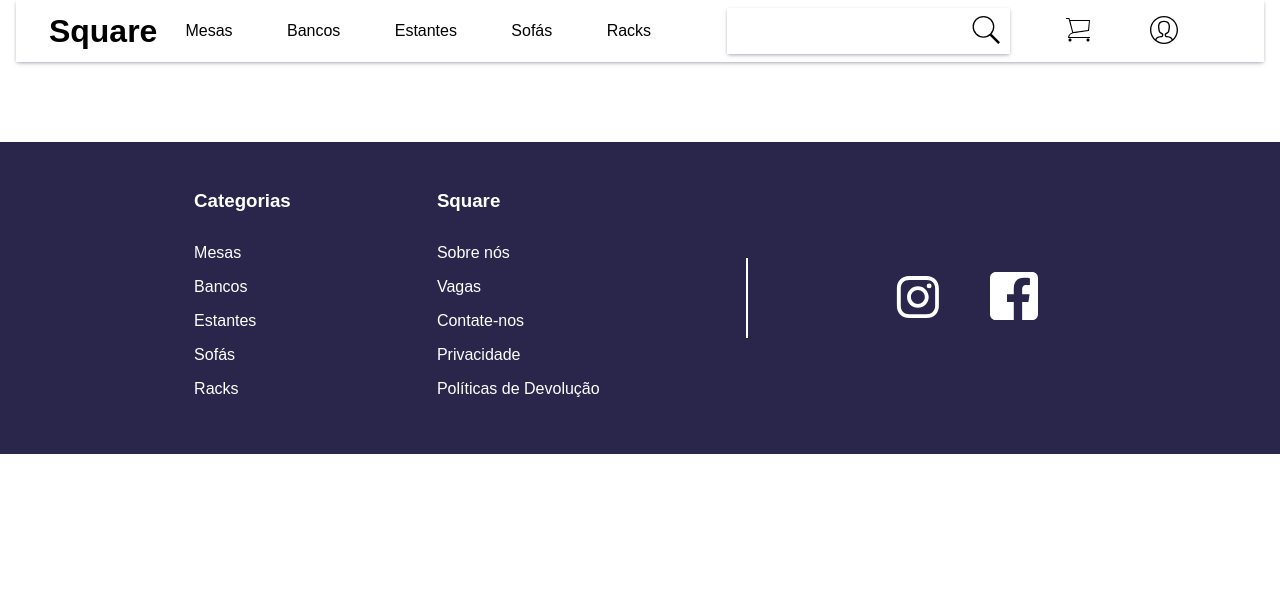
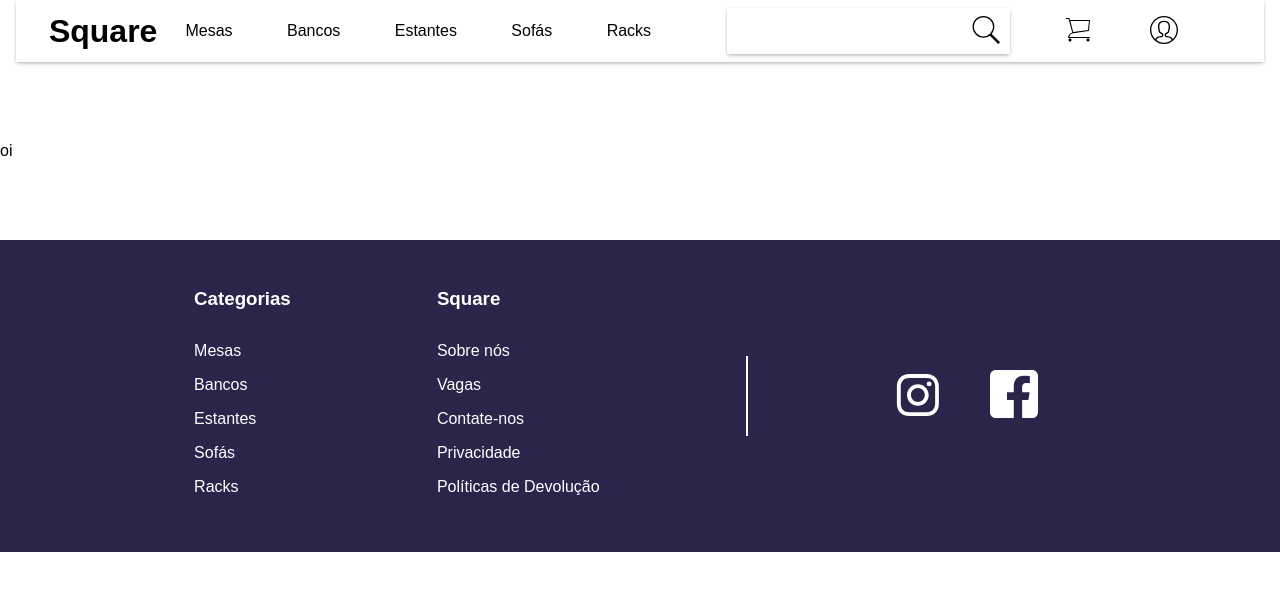
Before and after one commit to gabisanfilippo/Square, a React (Create React App) app in the folder square-react/: page / in a window 1280 px wide. Shown: the top 590 px of the page. Built offline with nearby package versions, Linux system fonts and the light colour scheme; a web font is replaced by a local one.

Commit message:
fix: exchange of component for element

```diff
--- a/square-react/src/Routes.jsx
+++ b/square-react/src/Routes.jsx
@@ -5,7 +5,7 @@ import Home from "./views/Home";
 const RoutesApp = () => {
    return(
         <Routes>
-            <Route exact path="/" component={Home}/>
+            <Route exact path="/" element={<Home/>}/>
         </Routes>
    )
 }
```
